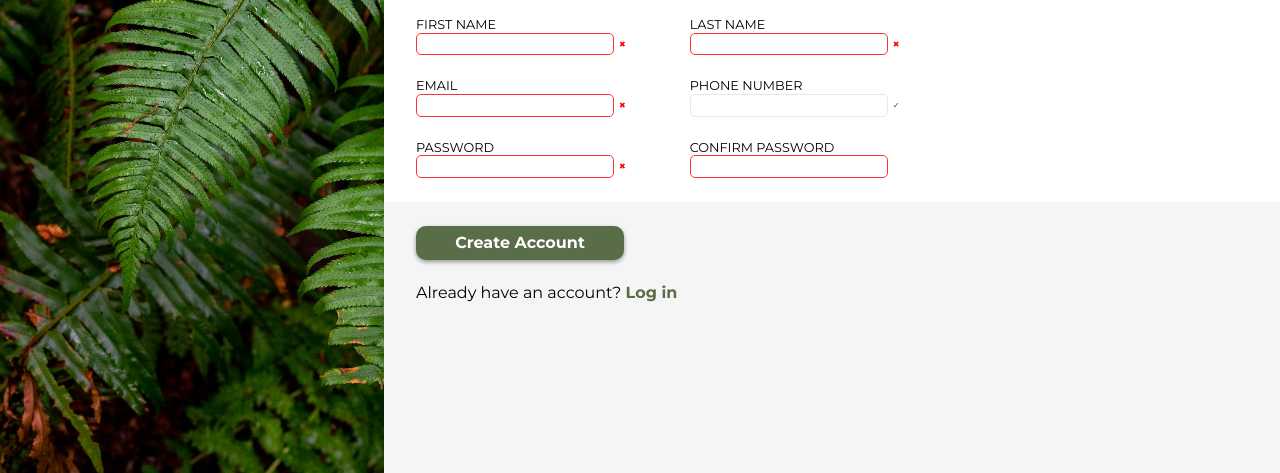
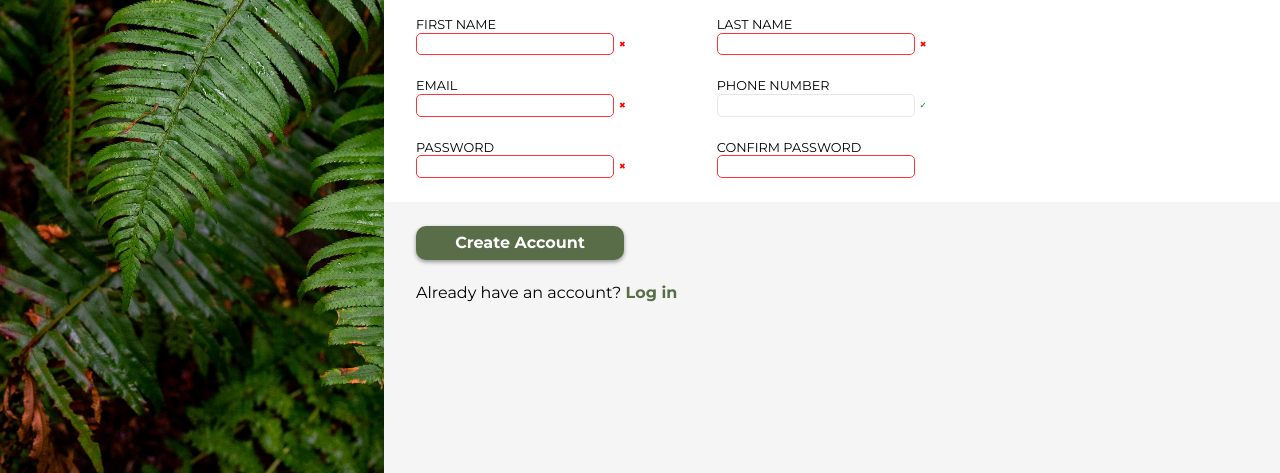
Before and after one commit to AcidTCell/sign-up-form, a plain HTML site: page index.html in a window 1280 px wide. Shown: the part 327-800 px from the top of the page. Drawn offline with nearby package versions, Linux system fonts and the light colour scheme.

Commit message:
Adjust second column row two positioning

```diff
--- a/styles.css
+++ b/styles.css
@@ -62,6 +62,10 @@ body,html{
 
 }
 
+#signupForm{
+    width: 100%;
+}
+
 h1{
     font-family: "Montserrat", sans-serif;
     padding-left: 2rem;
@@ -123,18 +127,14 @@ input:valid + span::before {
   }
 
 .form-column {
-    width: 48%;
-    padding: 0 2rem 0 2rem;
+    width: 30%;
+    padding: 0 0 0 2rem;
 }
 
 .form-column label,
 .form-column input {
     display: block;
      /* Adjust spacing between fields */
-}
-
-#passwordMismatchMessage{
-
 }
 
 
```
